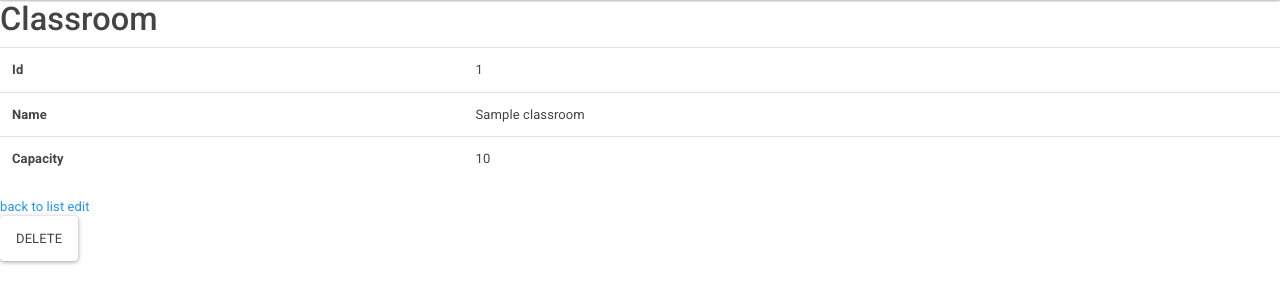
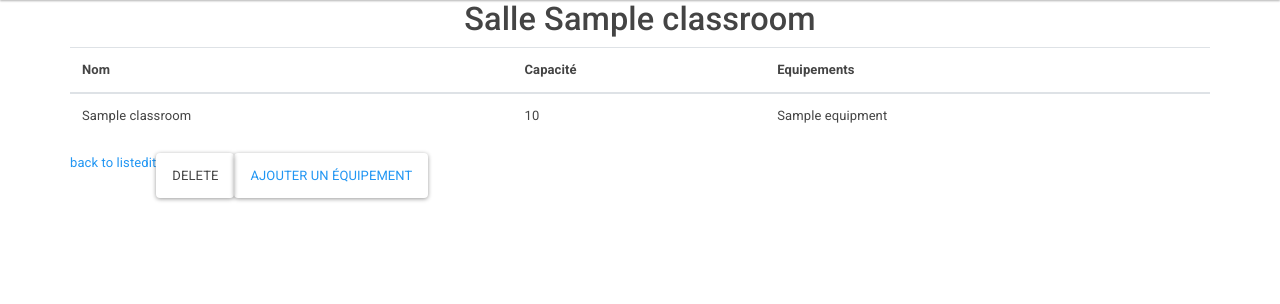
Before and after one commit to AxelUrbain/UP_BE_EDT, a Symfony app: template templates/classroom/show.html.twig in a window 1280 px wide. Shown: the part 80-384 px from the top of the page. Run offline with Twig, Linux system fonts and the light colour scheme; the template is opened without the code that fills it: most values are stand-ins (such as "Sample title", 1, 10 or a date in 2020); some libraries are stand-ins or nearby versions.

Commit message:
classroom_equipments

```diff
--- a/templates/administration/menu_vertical.html.twig
+++ b/templates/administration/menu_vertical.html.twig
@@ -1,5 +1,4 @@
 <nav class="nav flex-column">
     <a class="nav-link" href="{{ path('classroom_index') }}">Gestion des salles</a>
     <a class="nav-link" href="{{ path('equipments_index') }}">Gestion des équipements</a>
-    <a class="nav-link" href="#">Equiper une salle</a>
 </nav>
--- a/templates/classroom/_edit_form.html.twig
+++ b/templates/classroom/_edit_form.html.twig
@@ -3,5 +3,8 @@
     {{ form_row(form.name , {'label':'Nom de la salle'}) }}
     {{ form_row(form.capacity, {'label':'Capacité'}) }}
 </div>
-<button class="btn btn-outline-primary">Ajouter</button>
+<div class="row">
+    <a class="btn btn-outline-info" href="{{ path('classroom_index') }}">retour</a>
+    <button class="btn btn-outline-primary">Modifier</button>
+</div>
 {{ form_end(form) }}
--- a/templates/classroom/show.html.twig
+++ b/templates/classroom/show.html.twig
@@ -3,22 +3,34 @@
 {% block title %}Classroom{% endblock %}
 
 {% block body %}
-    <h1>Classroom</h1>
-
-    <table class="table">
+    <div class="container">
+        <h1 class="text-center">Salle {{ classroom.name }}</h1>
+        <div class="row">
+            <table class="table table-hover">
+                <thead>
+                <tr>
+                    <th>Nom</th>
+                    <th>Capacité</th>
+                    <th>Equipements</th>
+                </tr>
+                </thead>
                 <tbody>
                 <tr>
-                <th>Id</th>
-                <td>{{ classroom.id }}</td>
+                    <td>{{ classroom.name }}</td>
+                    <td>{{ classroom.Capacity }}</td>
+                    <td>
+                    {% for equipment in classroom.equipments %}
+                        {% if loop.last %}
+                            {{ equipment.name }}
+                        {% else %}
+                            {{ equipment.name }} |
+                        {% endif %}
+                    {% else %}
+                        Aucun équipement enregistrée..
+                    {% endfor %}
+                    </td>
                 </tr>
-            <tr>
-                <th>Name</th>
-                <td>{{ classroom.name }}</td>
-            </tr>
-            <tr>
-                <th>Capacity</th>
-                <td>{{ classroom.Capacity }}</td>
-            </tr>
+
                 </tbody>
             </table>
 
@@ -27,4 +39,8 @@
             <a href="{{ path('classroom_edit', {'id': classroom.id}) }}">edit</a>
 
             {{ include('classroom/_delete_form.html.twig') }}
+
+            <button class="btn btn-outline-primary" data-toggle="modal" data-target="#newModal">Ajouter un équipement</button>
+        </div>
+    </div>
 {% endblock %}
--- a/templates/equipments/_edit_form.html.twig
+++ b/templates/equipments/_edit_form.html.twig
@@ -3,5 +3,8 @@
     {{ form_row(form.name , {'label':'Nom équipement'}) }}
     {{ form_row(form.classrooms, {'label':'Salles'}) }}
 </div>
-<button class="btn btn-outline-primary">Ajouter</button>
+<div class="row">
+    <a class="btn btn-outline-info" href="{{ path('equipments_index') }}">retour</a>
+    <button class="btn btn-outline-primary">Ajouter</button>
+</div>
 {{ form_end(form) }}
```
Also changed, not shown: templates/classroom/edit.html.twig (+8 -7 lines), templates/classroom/index.html.twig (+12 -1 lines), templates/equipments/edit.html.twig (+9 -6 lines). Lines whose indentation alone changed are shown as unchanged.
